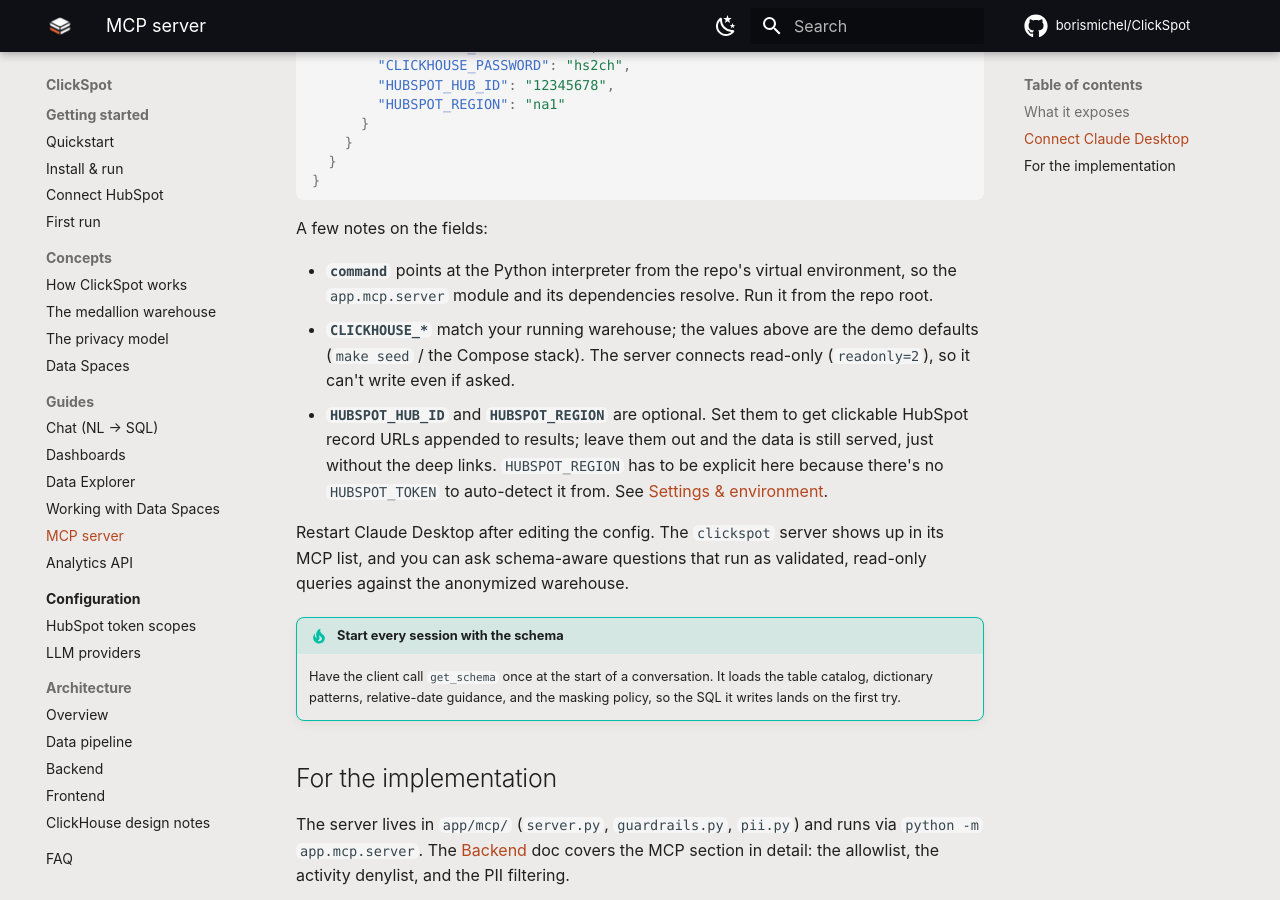
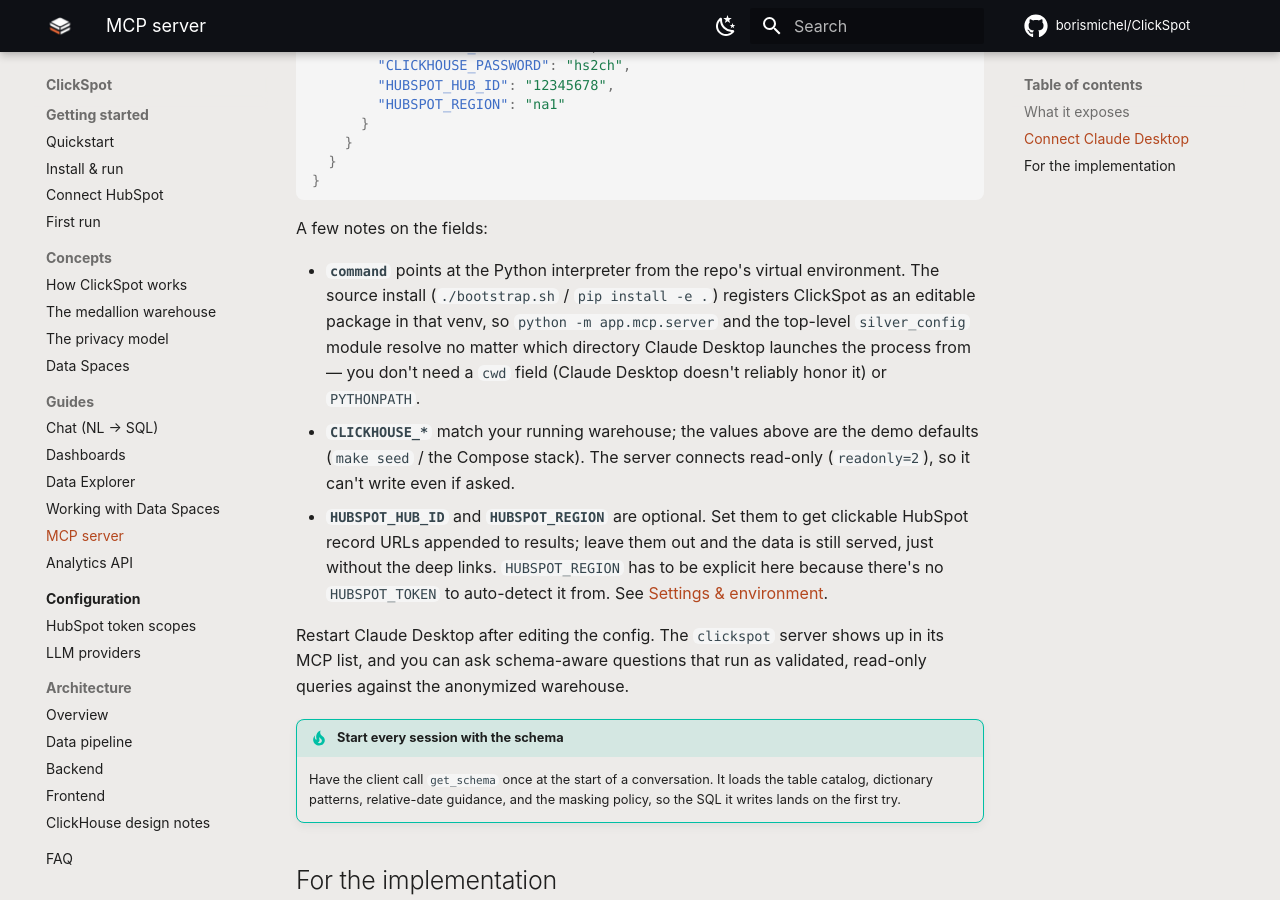
Before and after one commit to borismichel/ClickSpot, an MkDocs documentation site: the page built from docs/guides/mcp.md, in a window 1280 px wide and 900 px high, scrolled down 974 px. Built offline with MkDocs 1.6.1 and Material for MkDocs 9.7.7, drawn with Linux system fonts in a browser that asks for light colours; comment, search, counter and statistics services are not loaded.

Commit message:
docs(CLI-119): clarify MCP command field — editable install, no cwd needed
Per CTO technical-accuracy review on PR #43: the prior 'Run it from the
repo root' bullet implied a cwd requirement that the editable packaging
(pip install -e .) specifically eliminates, and Claude Desktop ignores
the cwd field anyway. Rewrite the bullet to state that pointing command
at the repo venv interpreter is all that's required.

Co-Authored-By: Claude Opus 4.7 <noreply@anthropic.com>

```diff
--- a/docs/guides/mcp.md
+++ b/docs/guides/mcp.md
@@ -46,8 +46,11 @@ demo stack already running (so ClickHouse is up) and add a server entry to your
 
 A few notes on the fields:
 
-- **`command`** points at the Python interpreter from the repo's virtual environment, so the
-  `app.mcp.server` module and its dependencies resolve. Run it from the repo root.
+- **`command`** points at the Python interpreter from the repo's virtual environment. The
+  source install (`./bootstrap.sh` / `pip install -e .`) registers ClickSpot as an editable
+  package in that venv, so `python -m app.mcp.server` and the top-level `silver_config` module
+  resolve no matter which directory Claude Desktop launches the process from — you don't need a
+  `cwd` field (Claude Desktop doesn't reliably honor it) or `PYTHONPATH`.
 - **`CLICKHOUSE_*`** match your running warehouse; the values above are the demo defaults
   (`make seed` / the Compose stack). The server connects read-only (`readonly=2`), so it
   can't write even if asked.
```
